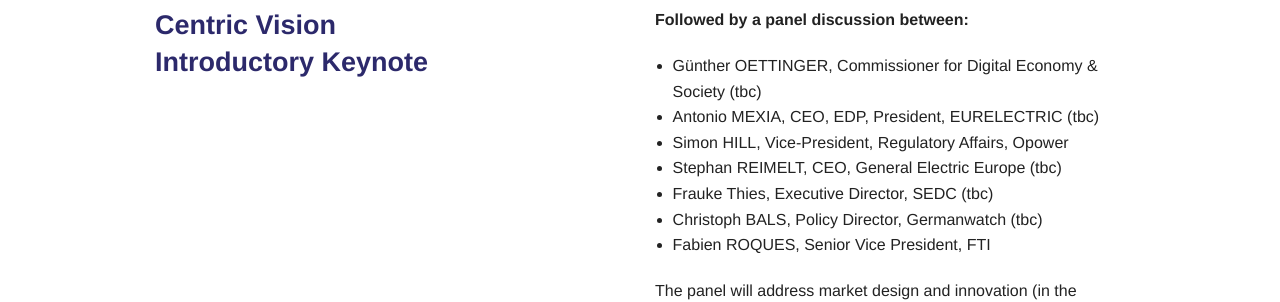
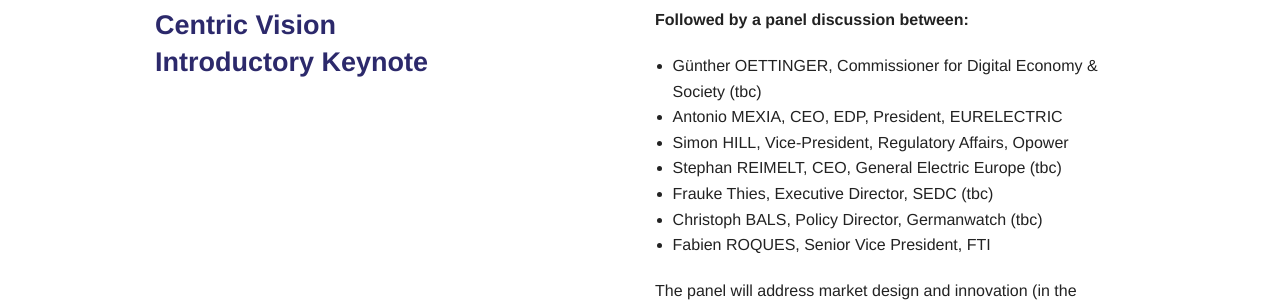
Before and after one commit to SmokeBellew1/entsoe_conf, a Jekyll site: the page built from _posts/schedule/2015-06-10-10h00.md, in a window 1280 px wide. Shown: the part 364-666 px from the top of the page. Built offline with Jekyll 4.4.1, drawn with Linux system fonts in a browser that asks for light colours; some of the changed lines change nothing that is shown.

Commit message:
mexia confirmed

```diff
--- a/_posts/schedule/2015-06-10-10h00.md
+++ b/_posts/schedule/2015-06-10-10h00.md
@@ -1,19 +1,17 @@
 ---
 layout: talk
 category: programme
+permalink: /programme/10h00
+title: "Market Design and Innovation Fit for 2020 and 2030: A Customer Centric Vision Introductory Keynote"
+start_time: 10h00
+end_time: 10h30
+type: keynote
+tag:
+  - Ben Voorhorst
+  - "Jose Ignacio Perez-Arriaga"
+published: true
+---
 
-permalink: /programme/10h00
-
-title: "Market Design and Innovation Fit for 2020 and 2030: A Customer Centric Vision Introductory Keynote"
-
-start_time: "10h00"
-end_time: "10h30"
-type: "keynote"
-
-tag:
-    - Ben Voorhorst
-    - Jose Ignacio Perez-Arriaga
----
 
 __Ben VOORHORST__, COO, Tennet, ENTSO-E <br>
 __Towards Market Design 2.0: ENTSO-E’s Recommendations__
@@ -21,7 +19,7 @@
 __Followed by a panel discussion between:__
 
 - Günther OETTINGER, Commissioner for Digital Economy & Society (tbc)
-- Antonio MEXIA, CEO, EDP, President, EURELECTRIC (tbc)
+- Antonio MEXIA, CEO, EDP, President, EURELECTRIC
 - Simon HILL, Vice-President, Regulatory Affairs, Opower
 - Stephan REIMELT, CEO, General Electric Europe (tbc)
 - Frauke Thies, Executive Director, SEDC (tbc)
```
